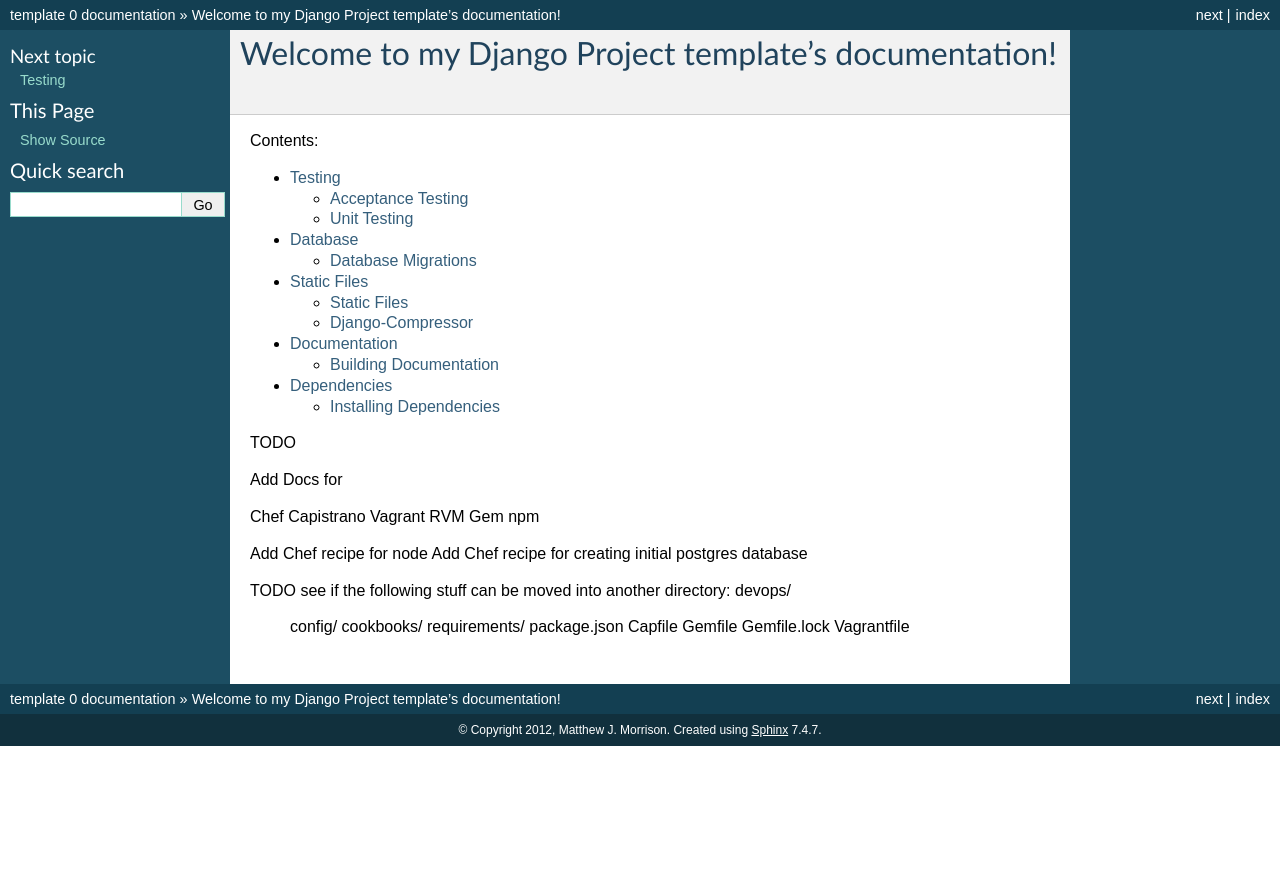
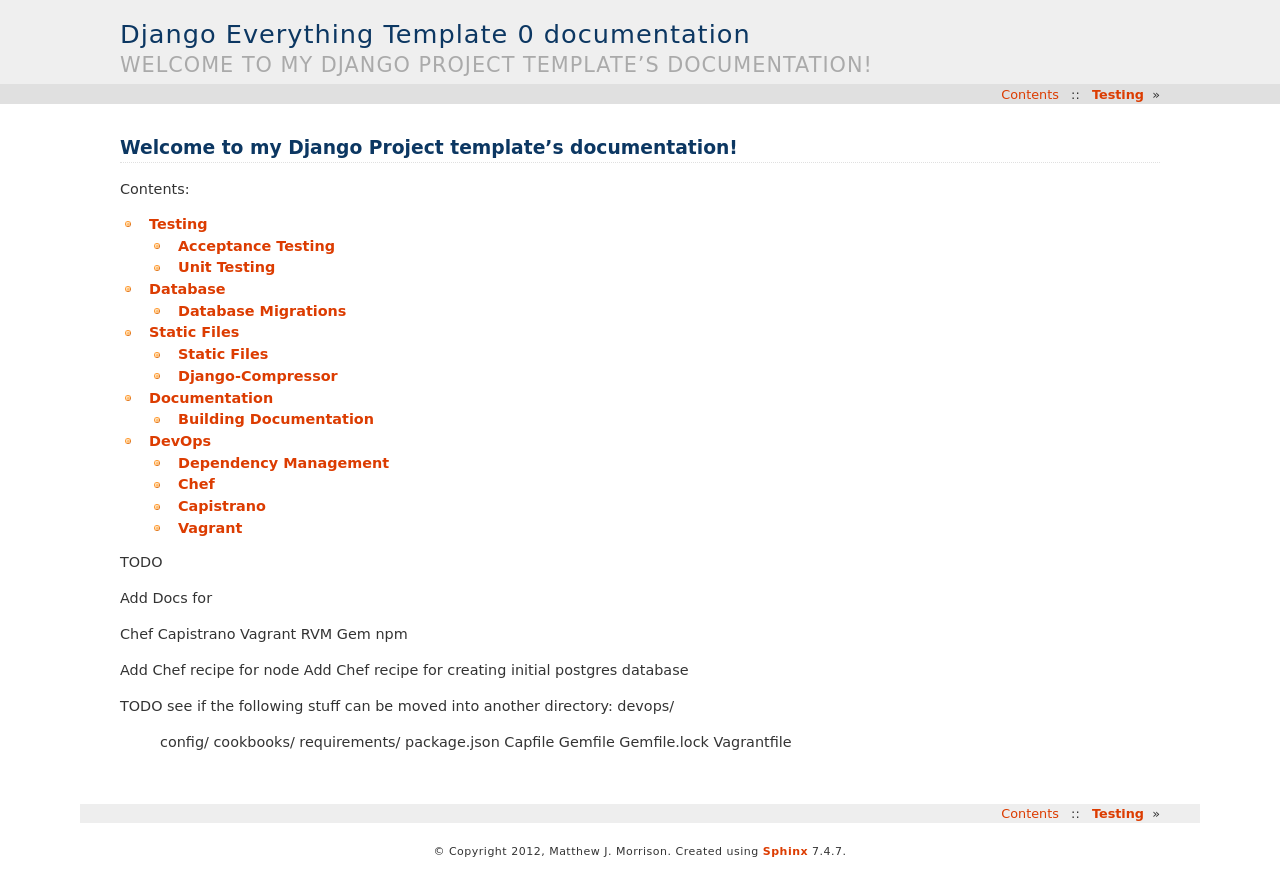
Before and after one commit to mattjmorrison/django-everything-template, a Sphinx documentation site: the page built from docs/source/index.rst, in a window 1280 px wide. Shown: the top 896 px of the page. Built offline with Sphinx 7.4.7, drawn with Linux system fonts in a browser that asks for light colours.

Commit message:
updated some docs

```diff
--- /dev/null
+++ b/docs/source/capistrano.rst
@@ -0,0 +1,3 @@
+**********
+Capistrano
+**********
--- /dev/null
+++ b/docs/source/chef.rst
@@ -0,0 +1,3 @@
+****
+Chef
+****
--- a/docs/source/conf.py
+++ b/docs/source/conf.py
@@ -40,7 +40,7 @@ source_suffix = '.rst'
 master_doc = 'index'
 
 # General information about the project.
-project = u'template'
+project = u'Django Everything Template'
 copyright = u'2012, Matthew J. Morrison'
 
 # The version info for the project you're documenting, acts as replacement for
@@ -86,12 +86,11 @@ pygments_style = 'sphinx'
 # A list of ignored prefixes for module index sorting.
 #modindex_common_prefix = []
 
-
 # -- Options for HTML output ---------------------------------------------------
 
 # The theme to use for HTML and HTML Help pages.  See the documentation for
 # a list of builtin themes.
-html_theme = 'default'
+html_theme = 'haiku'
 
 # Theme options are theme-specific and customize the look and feel of a theme
 # further.  For a list of options available for each theme, see the
--- /dev/null
+++ b/docs/source/dependency_management/bundler.rst
@@ -0,0 +1,3 @@
+*******
+Bundler
+*******
--- /dev/null
+++ b/docs/source/dependency_management/dependency_management.rst
@@ -0,0 +1,12 @@
+*********************
+Dependency Management
+*********************
+
+Contents:
+
+.. toctree::
+   :maxdepth: 2
+
+   pip.rst
+   npm.rst
+   bundler.rst
--- /dev/null
+++ b/docs/source/dependency_management/npm.rst
@@ -0,0 +1,3 @@
+***
+NPM
+***
--- a/docs/source/dependencies.rst
+++ b/docs/source/dependency_management/pip.rst
@@ -1,8 +1,8 @@
-************
-Dependencies
-************
+***
+PIP
+***
 
-PIP_ is a great tool for managing dependencies.
+PIP_ is a great tool for managing Python dependencies.
 
 Installing Dependencies
 =======================
--- /dev/null
+++ b/docs/source/devops.rst
@@ -0,0 +1,13 @@
+******
+DevOps
+******
+
+Contents:
+
+.. toctree::
+   :maxdepth: 2
+
+   dependency_management/dependency_management.rst
+   chef.rst
+   capistrano.rst
+   vagrant.rst
--- a/docs/source/index.rst
+++ b/docs/source/index.rst
@@ -11,7 +11,7 @@ Contents:
    database.rst
    static.rst
    documentation.rst
-   dependencies.rst
+   devops.rst
 
 
 TODO
--- /dev/null
+++ b/docs/source/vagrant.rst
@@ -0,0 +1,3 @@
+*******
+Vagrant
+*******
```
